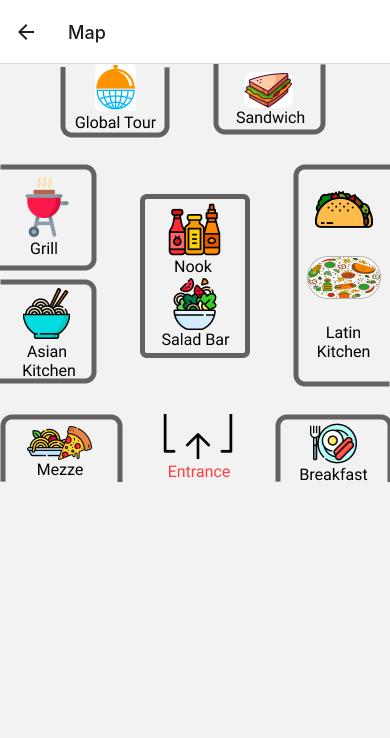
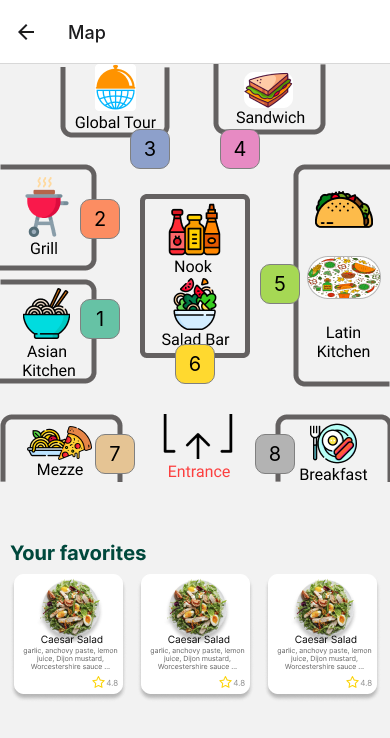
Before and after one commit to komar41/dine-in-uic, a React Native app: screen /Map in a window 390 px wide. Shown: the top 738 px of the page. Built offline with nearby package versions, Linux system fonts and the light colour scheme.

Commit message:
tooltip map

```diff
--- a/screens/Map.js
+++ b/screens/Map.js
@@ -1,11 +1,81 @@
-import { View, Text, Image, Dimensions} from 'react-native';
-import { useState, useEffect } from "react";
+import { View, Text, Image, Dimensions, TouchableOpacity} from 'react-native';
+import React, { useState, useEffect } from "react";
+
+const CustomButton = ({
+  buttonText,
+  menuItems,
+  top,
+  left,
+  backgroundColor,
+}) => {
+  const [isTextVisible, setIsTextVisible] = useState(false);
+
+  return (
+    <React.Fragment>
+      <TouchableOpacity
+        style={{
+          position: 'absolute',
+          left: left,
+          top: top,
+          backgroundColor: backgroundColor,
+          borderRadius: 10,
+          padding: 8,
+          borderColor: 'gray',
+          borderWidth: 1,
+          width: 40,
+          height: 40,
+          alignItems: 'center',
+          justifyContent: 'center',
+          display: isTextVisible ? 'none' : 'flex',
+        }}
+        onPress={() => {
+          setIsTextVisible(!isTextVisible);
+        }}
+      >
+        <Text style={{ textAlign: 'center', color: 'black', fontSize: 20 }}>
+          {buttonText}
+        </Text>
+      </TouchableOpacity>
+
+      {isTextVisible && (
+        <TouchableOpacity
+          style={{
+            position: 'absolute',
+            left: left,
+            top: top,
+            backgroundColor: backgroundColor, // You can customize this or use a prop
+            borderRadius: 10,
+            padding: 8,
+            borderColor: 'gray',
+            borderWidth: 1,
+            width: 150, // Adjust the width as needed
+          }}
+          onPress={() => {
+            setIsTextVisible(!isTextVisible);
+          }}
+        >
+          <Text style={{ color: 'white' }}>
+            {menuItems.map((item, index) => (
+              <Text key={index}>
+                {`• ${item}${index !== menuItems.length - 1 ? '\n' : ''}`}
+              </Text>
+            ))}
+          </Text>
+        </TouchableOpacity>
+      )}
+    </React.Fragment>
+  );
+};
+
 
 function NavigateMapScreen({ route, navigation }) {
-
+  const buttons = [1, 2, 3, 4, 5, 6, 7, 8];
   const { width, height } = Dimensions.get('window');
 
   const [myplan, setPlan] = useState([]);
+
+  const [isTextVisible, setIsTextVisible] = useState(false);
+  const menuItems = ['Chicken Katsu', 'Hard Fried Eggs', 'Chicken Katsu', 'Hard Fried Eggs', 'Chicken Katsu', 'Hard Fried Eggs'];
 
   useEffect(() => {
     if (route.params?.plan) {
@@ -52,7 +122,84 @@
       source={require('../assets/entrance.png')}
       style={{ position: 'absolute', left: 155, top: 350 }}
     />
+
+    <CustomButton
+        buttonText="1"
+        menuItems={menuItems}
+        top={235}
+        left={80}
+        backgroundColor="#66c2a5"
+    />
+
+    <CustomButton
+        buttonText="2"
+        menuItems={menuItems}
+        top={135}
+        left={80}
+        backgroundColor="#fc8d62"
+    />
+
+    <CustomButton
+        buttonText="3"
+        menuItems={menuItems}
+        top={65}
+        left={130}
+        backgroundColor="#8da0cb"
+    />
+
+    <CustomButton
+        buttonText="4"
+        menuItems={menuItems}
+        top={65}
+        left={220}
+        backgroundColor="#e78ac3"
+    />
+
+    <CustomButton
+        buttonText="5"
+        menuItems={menuItems}
+        top={200}
+        left={260}
+        backgroundColor="#a6d854"
+    />
+
+    <CustomButton
+        buttonText="6"
+        menuItems={menuItems}
+        top={280}
+        left={175}
+        backgroundColor="#ffd92f"
+    />
+
+    <CustomButton
+        buttonText="7"
+        menuItems={menuItems}
+        top={370}
+        left={95}
+        backgroundColor="#e5c494"
+    />
+
+    <CustomButton
+        buttonText="8"
+        menuItems={menuItems}
+        top={370}
+        left={255}
+        backgroundColor="#b3b3b3"
+    />
+
+    <Image
+      source={require('../assets/favorites_text.png')}
+      style={{ position: 'absolute', left: 10, top: 480 }}
+    />
+
+<Image
+      source={require('../assets/favorites.png')}
+      style={{ position: 'absolute', left: 10, top: 510 }}
+    />
+
     </View>
+
+
   );
 }
 
```
Also changed, not shown: assets/favorites.png (added), assets/favorites_text.png (added).
